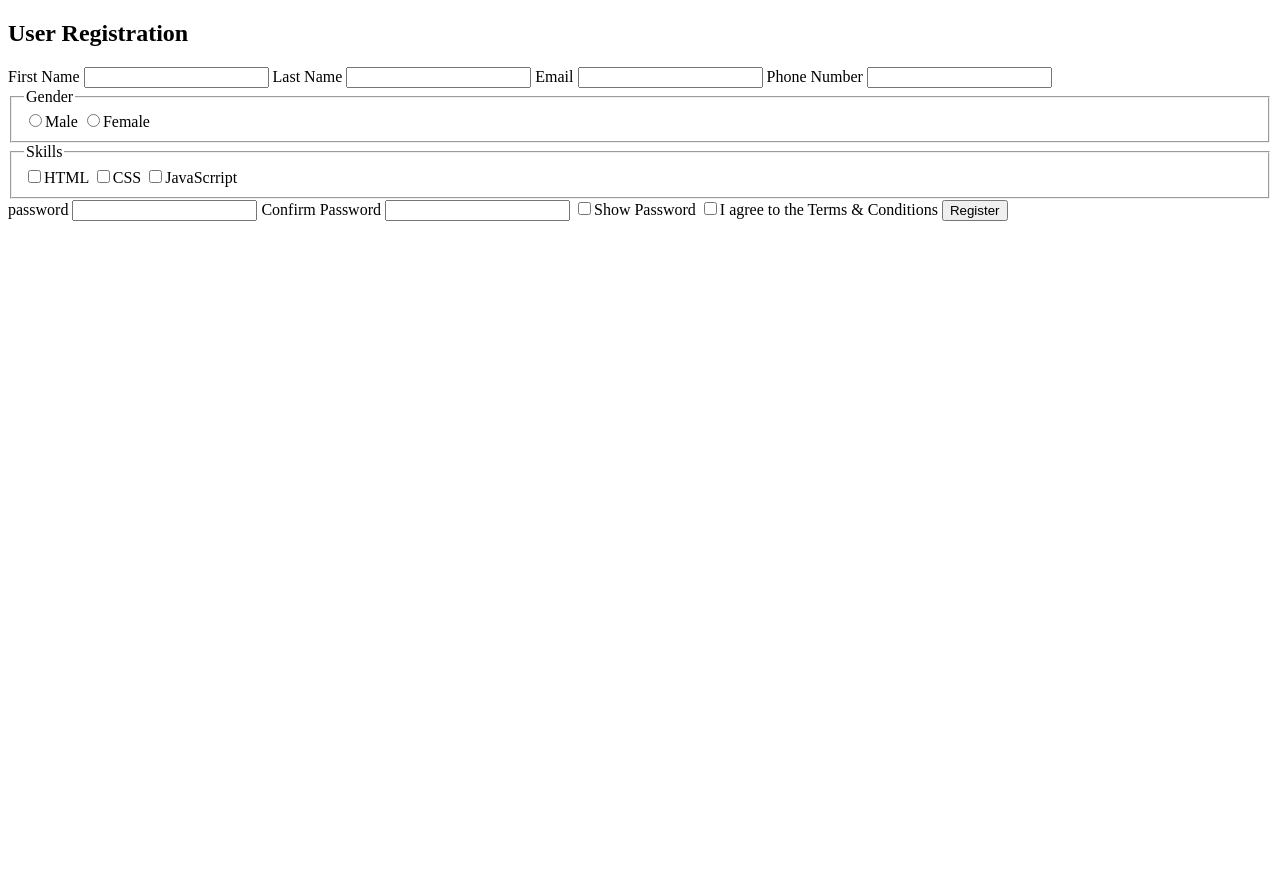
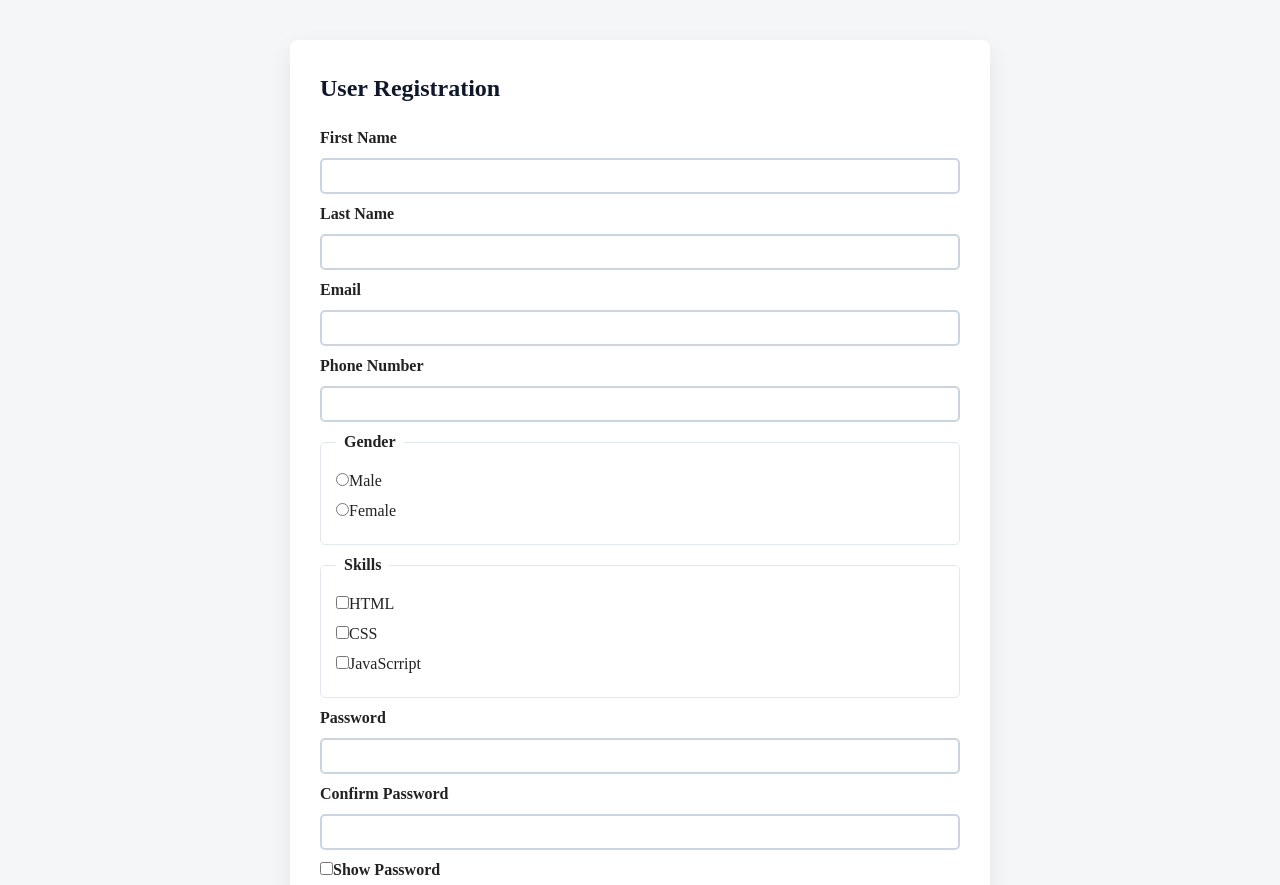
Before and after one commit to zeinexhub/frontend-user-management-system, a plain HTML site: page index.html in a window 1280 px wide. Shown: the top 885 px of the page. Before the commit the page ends 800 px from the top, so only its background shows below. Drawn offline with Linux system fonts and the light colour scheme.

Commit message:
added style sheet for displaying the registration form

```diff
--- a/index.html
+++ b/index.html
@@ -4,6 +4,7 @@
     <meta charset="UTF-8" />
     <meta name="viewport" content="width=device-width, initial-scale=1.0" />
     <title>User Management System</title>
+    <link rel="stylesheet" href="style.css" />
   </head>
   <body>
     <main>
@@ -22,28 +23,36 @@
           <input type="email" id="email" name="email" required />
           <!-- phone Number -->
           <label for="phone">Phone Number</label>
-          <input type="tel" id="" name="" />
+          <input type="tel" id="phone" name="phone" required />
           <!-- gender -->
           <fieldset>
             <legend>Gender</legend>
-            <label> <input type="radio" id="" name="" />Male </label>
-            <label> <input type="radio" id="" name="" />Female </label>
+            <label> <input type="radio" name="gender" />Male </label>
+            <label> <input type="radio" name="gender" />Female </label>
           </fieldset>
           <!-- skills -->
           <fieldset>
             <legend>Skills</legend>
-            <label> <input type="checkbox" id="" name="" />HTML</label>
-            <label> <input type="checkbox" id="" name="" />CSS</label>
-            <label> <input type="checkbox" id="" name="" />JavaScrript </label>
+            <label> <input type="checkbox" name="skills" />HTML</label>
+            <label> <input type="checkbox" name="skills" />CSS</label>
+            <label> <input type="checkbox" name="skills" />JavaScrript </label>
           </fieldset>
           <!-- password -->
-          <label for="password">password</label>
-          <input type="password" id="" name="" required />
+          <label for="password">Password</label>
+          <input type="password" id="password" name="password" required />
           <!-- confirm password -->
           <label for="confirmPassword">Confirm Password</label>
-          <input type="password" id="" name="" required />
+          <input
+            type="password"
+            id="confirmPassword"
+            name="confirmPassword"
+            required
+          />
           <!-- show password -->
-          <label><input type="checkbox" id="" name="" />Show Password</label>
+          <label
+            ><input type="checkbox" id="showPassword" name="" />Show
+            Password</label
+          >
           <!-- terms & condition -->
           <label for=""
             ><input type="checkbox" id="" name="" required />I agree to the
--- /dev/null
+++ b/style.css
@@ -0,0 +1,94 @@
+* {
+  box-sizing: border-box;
+  margin: 0;
+  padding: 0;
+}
+
+body {
+  background-color: #f4f6f8;
+  color: #222;
+  line-height: 1.5;
+}
+
+main {
+  max-width: 700px;
+  margin: 40px auto;
+  background: #ffffff;
+  padding: 30px;
+  border-radius: 8px;
+  box-shadow: 0 10px 25px rgba(0, 0, 0, 0.078);
+}
+
+section {
+  margin-bottom: 35px;
+}
+
+h2 {
+  margin-bottom: 20px;
+  color: #0f172a;
+}
+
+form {
+  display: flex;
+  flex-direction: column;
+  gap: 8px;
+}
+
+label {
+  font-weight: 600;
+}
+
+input {
+  border: 2px solid #cbd5e1;
+  padding: 8px;
+  border-radius: 5px;
+  font-size: 14px;
+}
+
+input:focus {
+  outline: none;
+  border-color: #2563eb;
+}
+
+input:valid {
+  border-color: #16a34a;
+}
+
+button {
+  background-color: #2563eb;
+  color: #ffffff;
+  border: none;
+  padding: 10px;
+  border-radius: 5px;
+  font-size: 14px;
+  font-weight: 600;
+  margin-top: 10px;
+  cursor: pointer;
+}
+button:hover {
+  background-color: #1d4ed8;
+}
+
+fieldset {
+  border: 1px solid #e2e8f0;
+  padding: 15px;
+  border-radius: 5px;
+}
+
+legend {
+  padding: 0 8px;
+  font-weight: 600;
+}
+
+fieldset label {
+  font-weight: normal;
+  display: block;
+  margin-bottom: 6px;
+}
+
+@media (max-width: 600px) {
+  main {
+    margin: 20px;
+    padding: 20px;
+  }
+}
```
